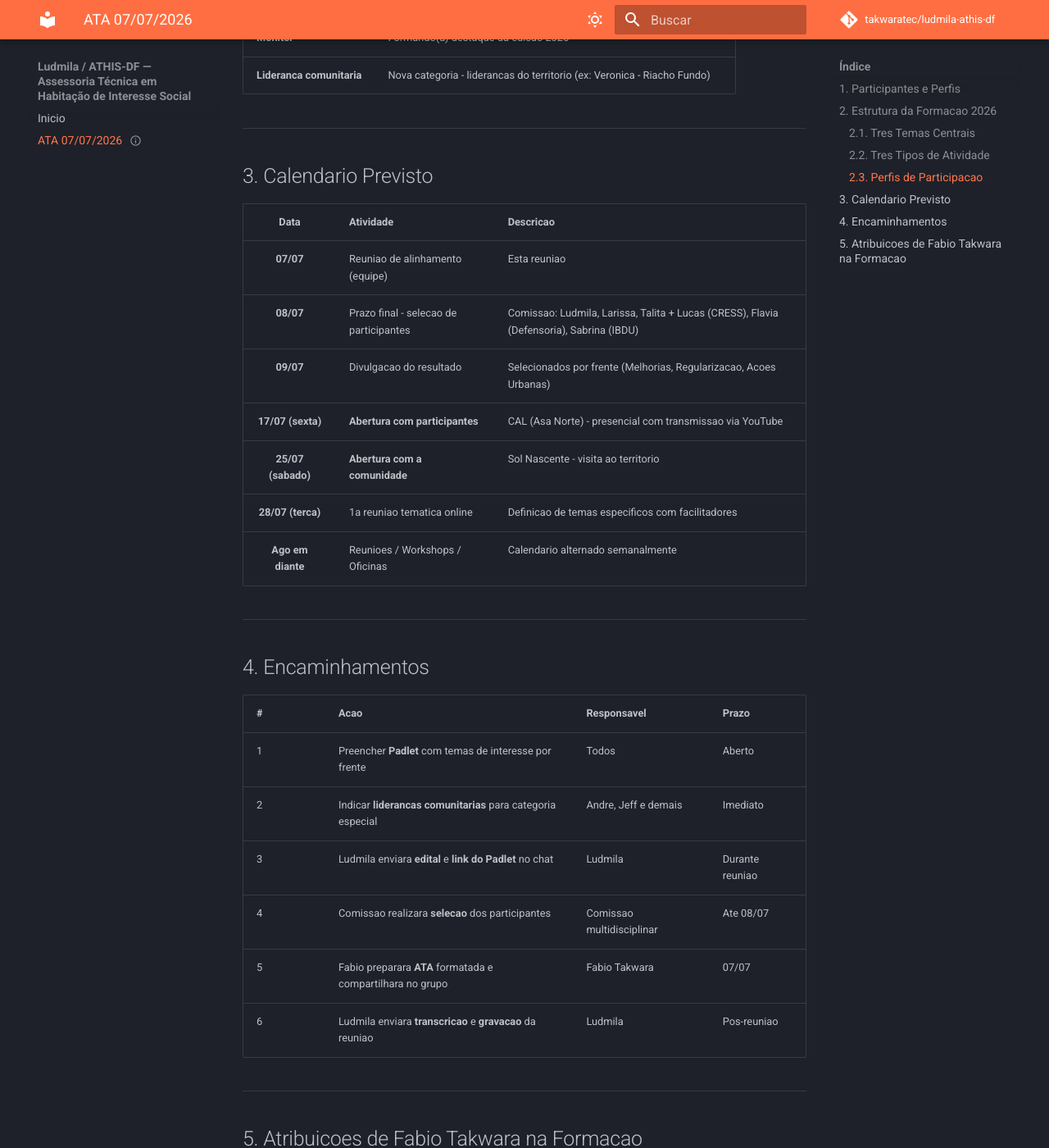
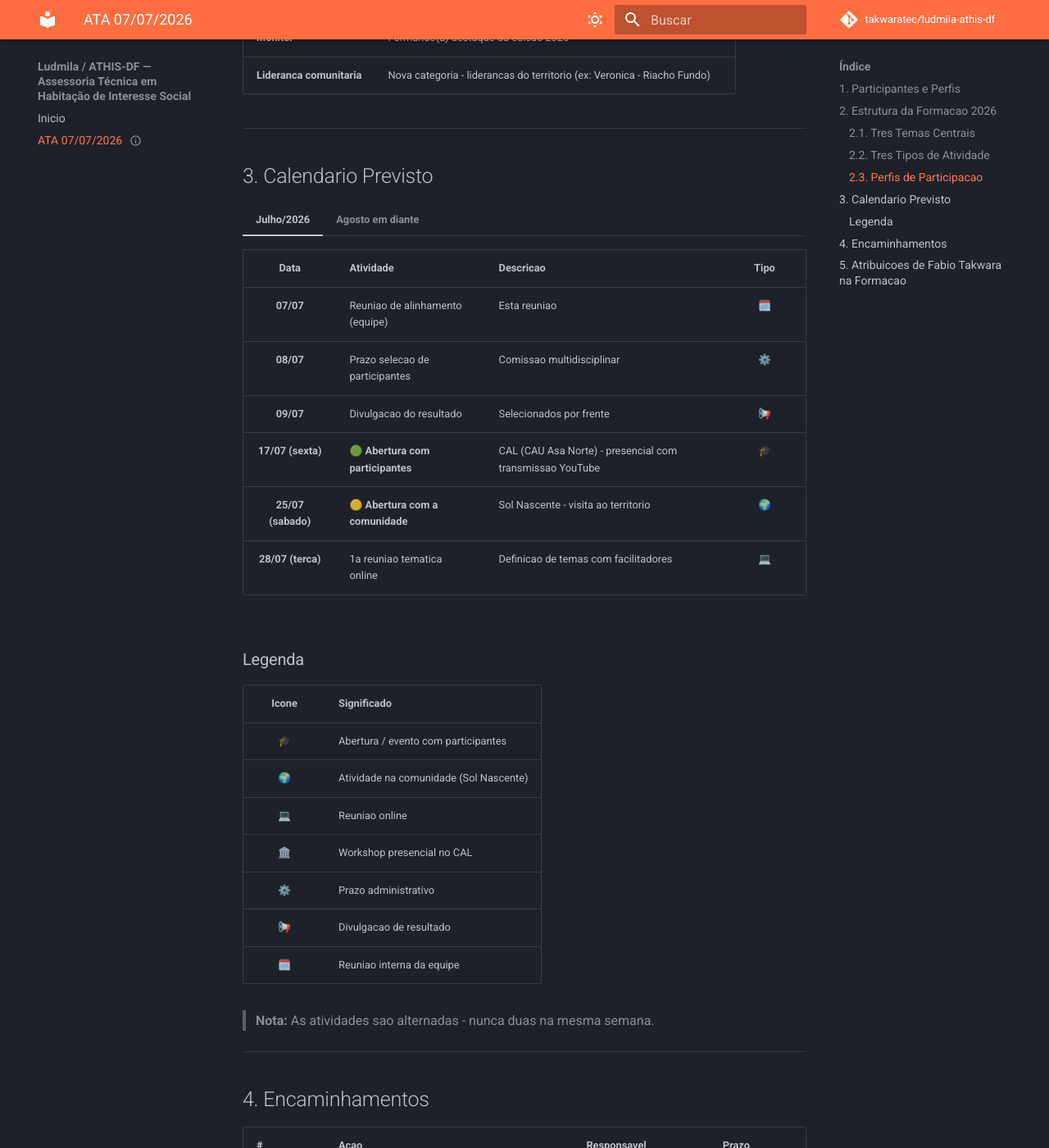
Before and after one commit to takwaratec/ludmila-athis-df, an MkDocs documentation site: the page built from docs/atas/2026-07-07_ATA_ALINHAMENTO_FORMACAO_ATHIS.md, in a window 1280 px wide and 1400 px high, scrolled down 2102 px. Shown: the whole window at 82% size. Built offline with MkDocs 1.6.1 and Material for MkDocs 9.7.7, drawn with Linux system fonts in a browser that asks for light colours; comment, search, counter and statistics services are not loaded.

Commit message:
feat: calendario com abas (julho/agosto), legendas e icones

```diff
--- a/docs/atas/2026-07-07_ATA_ALINHAMENTO_FORMACAO_ATHIS.md
+++ b/docs/atas/2026-07-07_ATA_ALINHAMENTO_FORMACAO_ATHIS.md
@@ -67,15 +67,38 @@ status: Registro Consolidado
 
 ## 3. Calendario Previsto
 
-| Data | Atividade | Descricao |
-|:----:|-----------|-----------|
-| **07/07** | Reuniao de alinhamento (equipe) | Esta reuniao |
-| **08/07** | Prazo final - selecao de participantes | Comissao: Ludmila, Larissa, Talita + Lucas (CRESS), Flavia (Defensoria), Sabrina (IBDU) |
-| **09/07** | Divulgacao do resultado | Selecionados por frente (Melhorias, Regularizacao, Acoes Urbanas) |
-| **17/07 (sexta)** | **Abertura com participantes** | CAL (Asa Norte) - presencial com transmissao via YouTube |
-| **25/07 (sabado)** | **Abertura com a comunidade** | Sol Nascente - visita ao territorio |
-| **28/07 (terca)** | 1a reuniao tematica online | Definicao de temas especificos com facilitadores |
-| **Ago em diante** | Reunioes / Workshops / Oficinas | Calendario alternado semanalmente |
+=== "Julho/2026"
+
+    | Data | Atividade | Descricao | Tipo |
+    |:----:|-----------|-----------|:----:|
+    | **07/07** | Reuniao de alinhamento (equipe) | Esta reuniao | 🗓️ |
+    | **08/07** | Prazo selecao de participantes | Comissao multidisciplinar | ⚙️ |
+    | **09/07** | Divulgacao do resultado | Selecionados por frente | 📢 |
+    | **17/07 (sexta)** | 🟢 **Abertura com participantes** | CAL (CAU Asa Norte) - presencial com transmissao YouTube | 🎓 |
+    | **25/07 (sabado)** | 🟡 **Abertura com a comunidade** | Sol Nascente - visita ao territorio | 🌍 |
+    | **28/07 (terca)** | 1a reuniao tematica online | Definicao de temas com facilitadores | 💻 |
+
+=== "Agosto em diante"
+
+    | Atividade | Frequencia | Local |
+    |-----------|:----------:|-------|
+    | 💻 **Reuniao de articulacao** | 3a feira (noite) - 1x mes | Online |
+    | 🏛️ **Workshop** | 6a feira (tarde) - 1x mes | CAL (CAU Asa Norte) |
+    | 🌍 **Oficina pratica** | Sabado (manha) - 1x mes | Sol Nascente |
+
+### Legenda
+
+| Icone | Significado |
+|:-----:|-------------|
+| 🎓 | Abertura / evento com participantes |
+| 🌍 | Atividade na comunidade (Sol Nascente) |
+| 💻 | Reuniao online |
+| 🏛️ | Workshop presencial no CAL |
+| ⚙️ | Prazo administrativo |
+| 📢 | Divulgacao de resultado |
+| 🗓️ | Reuniao interna da equipe |
+
+> **Nota:** As atividades sao alternadas - nunca duas na mesma semana.
 
 ---
 
```
